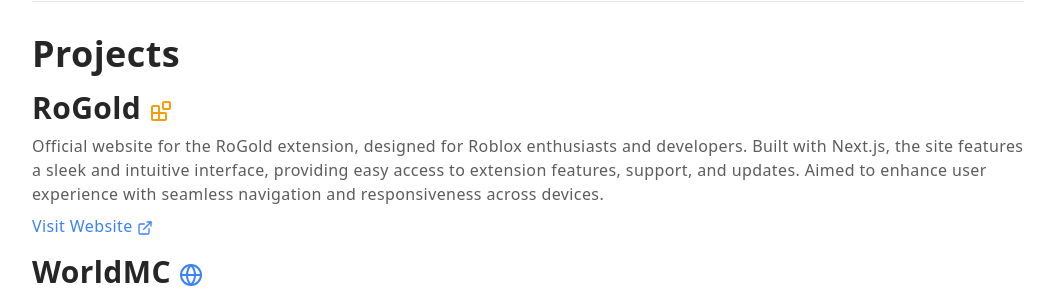
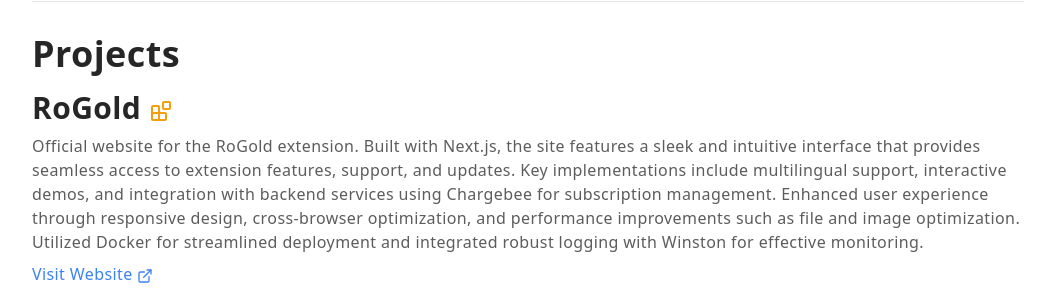
Before and after one commit to zekepari/zekepari, a Next.js app: page / in a window 1280 px wide. Shown: the part 1420-1722 px from the top of the page, without its empty margins (112-1167 px from the left). Built offline with nearby package versions, Linux system fonts and the light colour scheme.

Commit message:
Update description in Home component for clarity and detail

```diff
--- a/app/page.tsx
+++ b/app/page.tsx
@@ -133,11 +133,16 @@
             RoGold <Blocks className="inline-block text-amber-500" />
           </h3>
           <p className="opacity-75">
-            Official website for the RoGold extension, designed for Roblox
-            enthusiasts and developers. Built with Next.js, the site features a
-            sleek and intuitive interface, providing easy access to extension
-            features, support, and updates. Aimed to enhance user experience
-            with seamless navigation and responsiveness across devices.
+            Official website for the RoGold extension. Built with Next.js, the
+            site features a sleek and intuitive interface that provides seamless
+            access to extension features, support, and updates. Key
+            implementations include multilingual support, interactive demos, and
+            integration with backend services using Chargebee for subscription
+            management. Enhanced user experience through responsive design,
+            cross-browser optimization, and performance improvements such as
+            file and image optimization. Utilized Docker for streamlined
+            deployment and integrated robust logging with Winston for effective
+            monitoring.
           </p>
           <p>
             <Link
```
